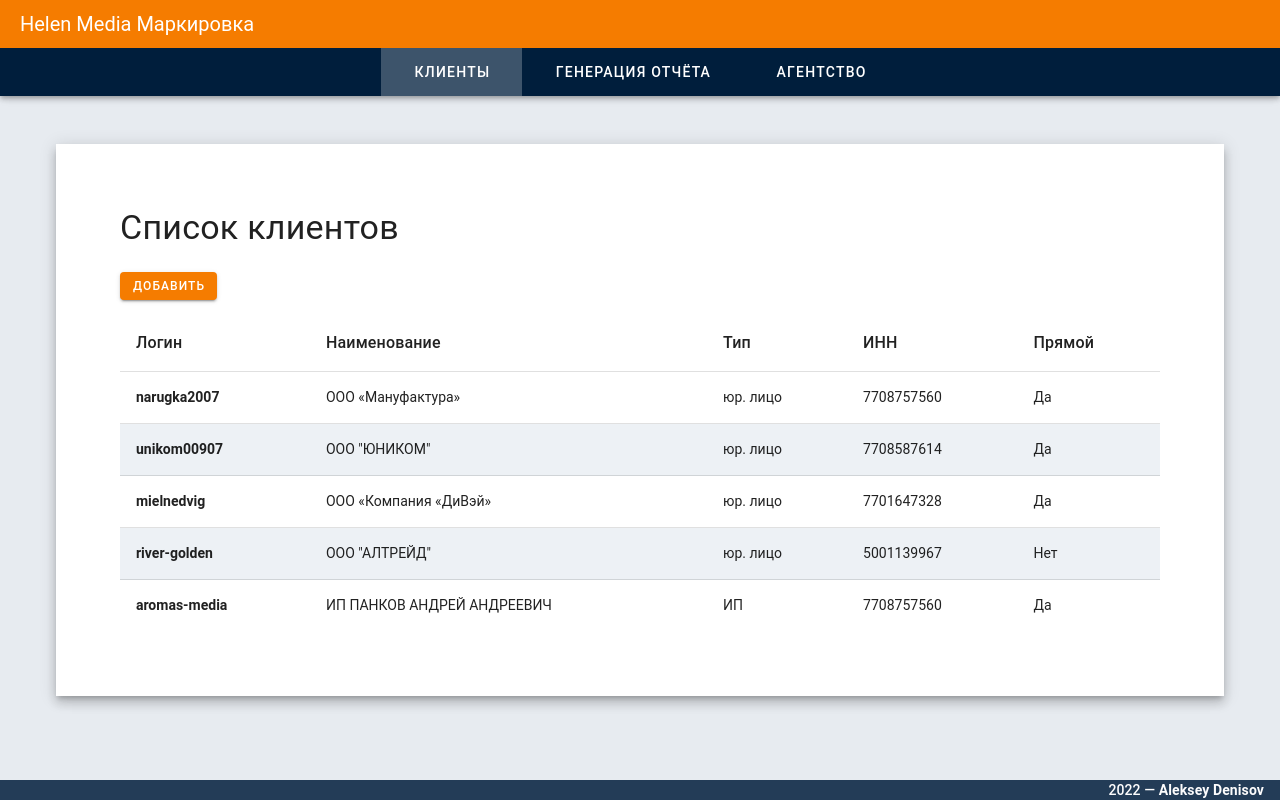
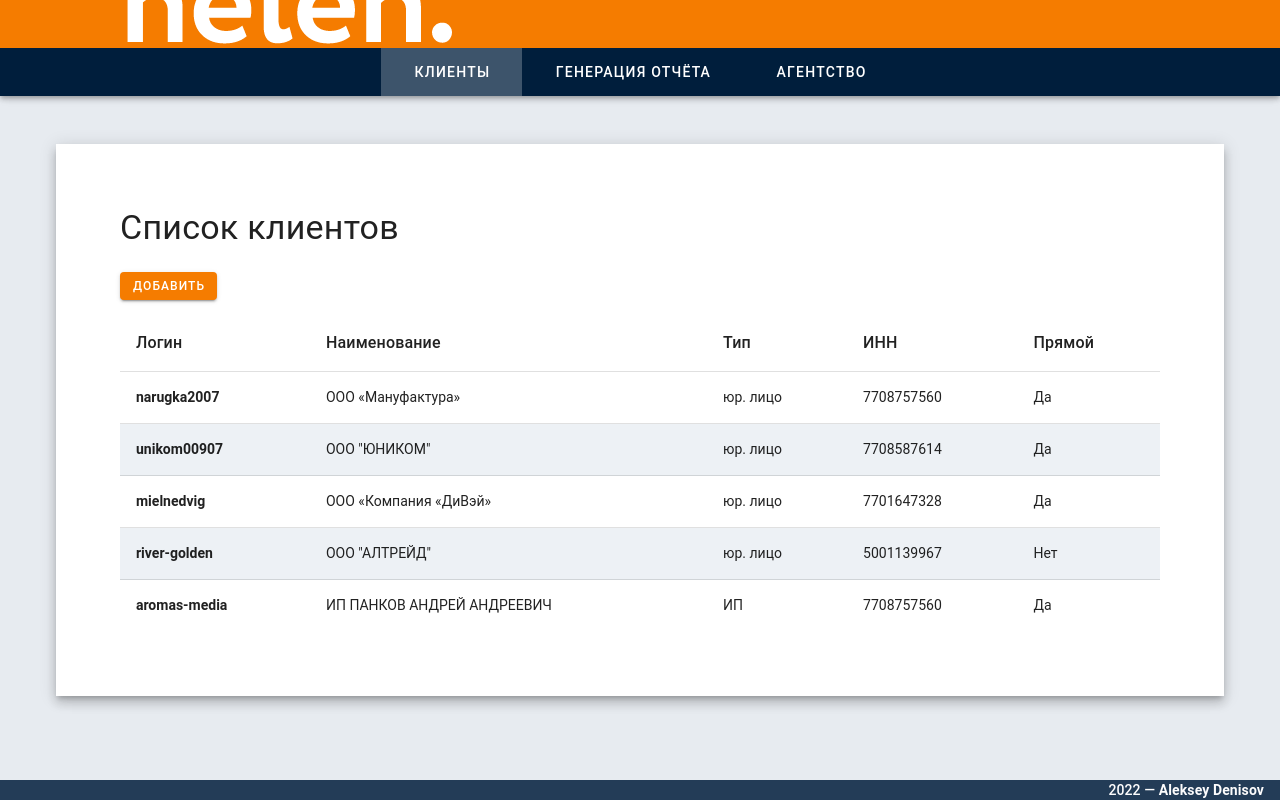
Before and after one commit to ADeoZ/ads-labeling-report, a Vue app: page / in a window 1280 px wide. Built offline with nearby package versions, Linux system fonts and the light colour scheme.

Commit message:
Add Logo image

```diff
--- a/src/components/Base/TheHeader.vue
+++ b/src/components/Base/TheHeader.vue
@@ -1,6 +1,8 @@
 <template>
   <v-app-bar color="primary" elevation="0" density="compact">
-    <v-app-bar-title>Helen Media Маркировка</v-app-bar-title>
+    <v-app-bar-title>
+      <img src="@/assets/logo.png" />
+    </v-app-bar-title>
   </v-app-bar>
 </template>
 
```
Also changed, not shown: src/assets/logo.png (added).
